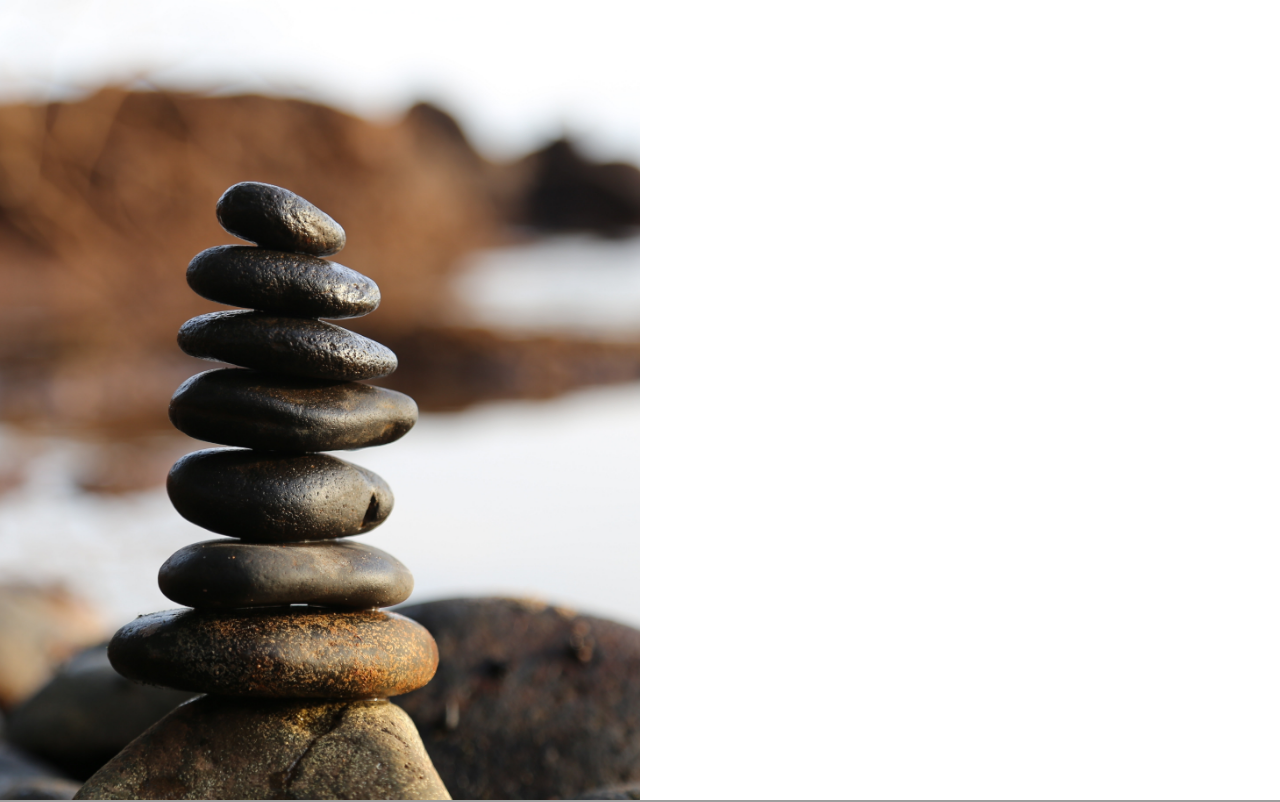
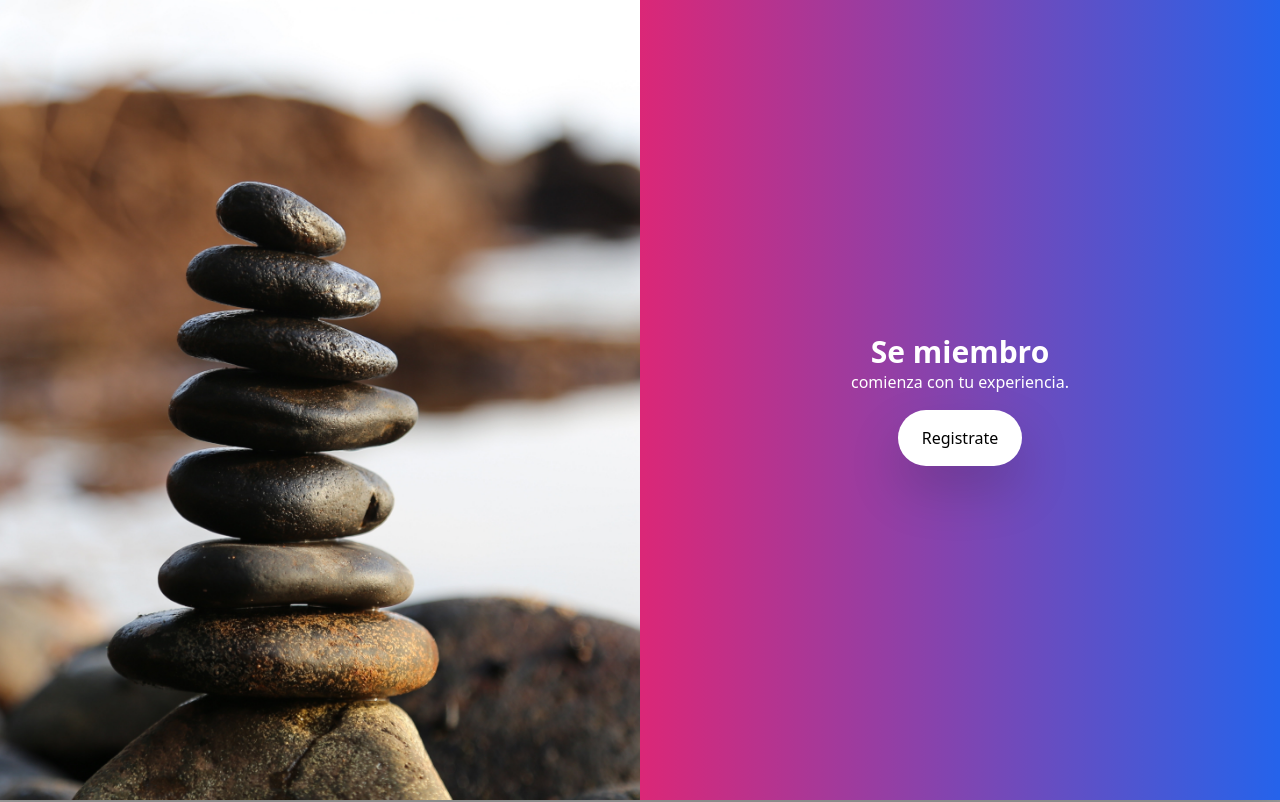
Before and after one commit to ortizfram/Yoga-Membership-videos-page, a Next.js app in the folder membership-page/: page / in a window 1280 px wide. Shown: the top 802 px of the page. Built offline with nearby package versions, Linux system fonts and the light colour scheme; grey boxes are pictures that could not be loaded.

Commit message:
register button

```diff
--- a/membership-page/components/Login.jsx
+++ b/membership-page/components/Login.jsx
@@ -2,8 +2,15 @@ import React from "react";
 
 const Login = () => {
   return (
-    <div className="grid grid-cols-2 ">
+    <div className="grid grid-cols-2 bg-gradient-to-r from-purple-600 via-pink-600 to-blue-600 drop-shadow-2xl">
       <div className="bg-login-image bg-cover bg-center h-screen grid place-items-center"></div>
+      <div className="flex items-center justify-center flex-col m-auto p-2">
+        <h3 className="text-3xl font-bold text-white">Se miembro</h3>
+        <p className="text-white">comienza con tu experiencia.</p>
+        <button className="drop-shadow-2xl mt-4 px-6 py-4 rounded-full bg-white hover:bg-blue-600 hover:text-white text-black">
+          Registrate
+        </button>
+      </div>
     </div>
   );
 };
```
